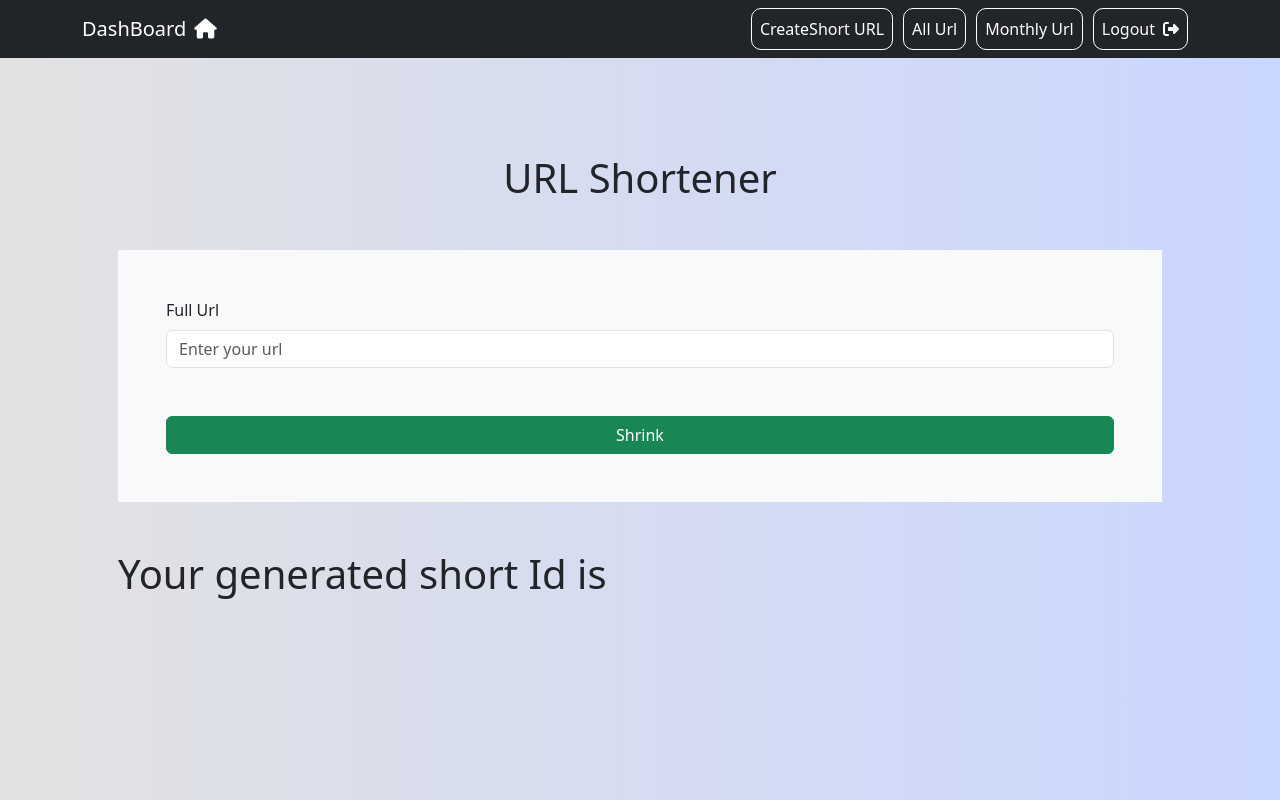
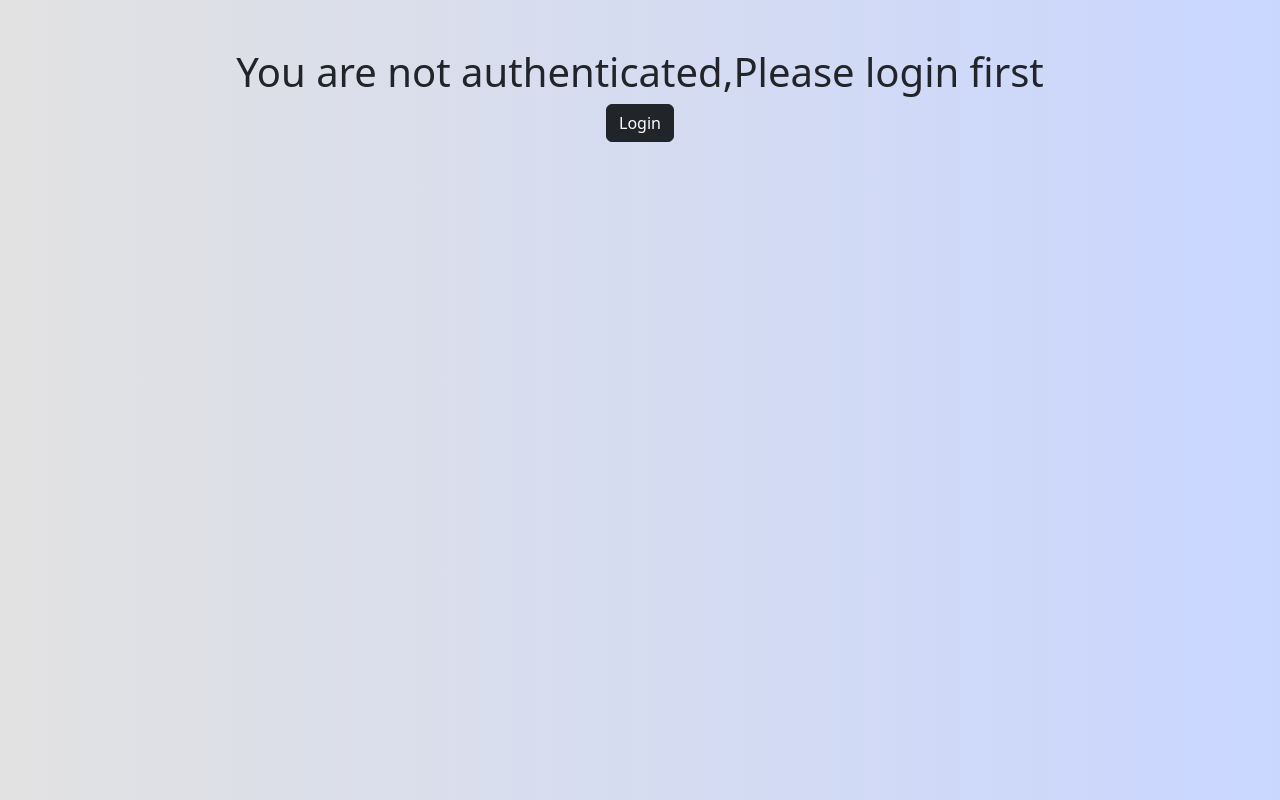
Before and after one commit to manu-git-b-s/url-shortener-frontend, a React (Vite) app: page /create-url in a window 1280 px wide. Built offline with nearby package versions, Linux system fonts and the light colour scheme.

Commit message:
localstorage added

```diff
--- a/src/App.jsx
+++ b/src/App.jsx
@@ -9,23 +9,21 @@ import { ToastContainer } from "react-toastify";
 import "react-toastify/dist/ReactToastify.css";
 import CreateUrl from "./pages/CreateUrl";
 import AllUrl from "./pages/AllUrl";
-import { useState } from "react";
 import MonthlyURL from "./pages/MonthlyURL";
 
 function App() {
-  const [user, setUser] = useState({});
   return (
     <BrowserRouter>
       <ToastContainer />
       <Routes>
-        <Route path="/" element={<Login setUser={setUser} />} />
+        <Route path="/" element={<Login />} />
         <Route path="/register" element={<Register />} />
         <Route path="/forgot-password" element={<ForgotPassword />} />
         <Route path="/reset-password" element={<ResetPassword />} />
-        <Route path="/dashboard" element={<Dashboard user={user} />} />
-        <Route path="/create-url" element={<CreateUrl user={user} />} />
-        <Route path="/monthly-url" element={<MonthlyURL user={user} />} />
-        <Route path="/all-url" element={<AllUrl user={user} />} />
+        <Route path="/dashboard" element={<Dashboard />} />
+        <Route path="/create-url" element={<CreateUrl />} />
+        <Route path="/monthly-url" element={<MonthlyURL />} />
+        <Route path="/all-url" element={<AllUrl />} />
       </Routes>
     </BrowserRouter>
   );
--- a/src/components/Navbar.jsx
+++ b/src/components/Navbar.jsx
@@ -1,6 +1,12 @@
 import { Link } from "react-router-dom";
 
 const Navbar = () => {
+  const handleLogout = () => {
+    localStorage.removeItem("email");
+    localStorage.removeItem("fname");
+    localStorage.removeItem("lname");
+  };
+
   return (
     <nav className="navbar navbar-expand-lg bg-dark navbar-dark">
       <div className="container">
@@ -22,22 +28,16 @@ const Navbar = () => {
         <div className="collapse navbar-collapse" id="navbarNavAltMarkup">
           <div className="navbar-nav ms-auto">
             <Link className="link " to="/create-url">
-              <a className="nav-link" aria-current="page" href="#">
-                CreateShort URL
-              </a>
+              <a className="nav-link">CreateShort URL</a>
             </Link>
             <Link className="link " to="/all-url">
-              <a className="nav-link" aria-current="page" href="#">
-                All Url
-              </a>
+              <a className="nav-link">All Url</a>
             </Link>
             <Link className="link " to="/monthly-url">
-              <a className="nav-link" aria-current="page" href="#">
-                Monthly Url
-              </a>
+              <a className="nav-link">Monthly Url</a>
             </Link>
-            <Link className="link" to="/">
-              <a className="nav-link" aria-current="page" href="#">
+            <Link className="link" to="/" onClick={handleLogout}>
+              <a className="nav-link">
                 Logout
                 <i className="ms-2 fa-solid fa-right-from-bracket"></i>
               </a>
--- /dev/null
+++ b/src/components/Redirect.jsx
@@ -0,0 +1,14 @@
+import { Link } from "react-router-dom";
+
+const Redirect = () => {
+  return (
+    <div className="container my-5 text-center">
+      <h1>You are not authenticated,Please login first</h1>
+      <Link to="/">
+        <button className="btn btn-dark">Login</button>
+      </Link>
+    </div>
+  );
+};
+
+export default Redirect;
--- a/src/pages/AllUrl.jsx
+++ b/src/pages/AllUrl.jsx
@@ -2,17 +2,32 @@ import Navbar from "../components/Navbar";
 import { useEffect, useState } from "react";
 import axios from "axios";
 import { format } from "date-fns";
+import Redirect from "../components/Redirect";
 
-const AllUrl = ({ user }) => {
+const AllUrl = () => {
   const [tableDataToday, setTableDataToday] = useState([]);
   const [allURL, setallURL] = useState([]);
+  const email = localStorage.getItem("email") || "";
+
+  useEffect(() => {
+    const fetchData = async () => {
+      let res = await axios.post(
+        "https://url-shortener-backend-ok26.onrender.com/api/url/all-urls",
+        {
+          email,
+        }
+      );
+      setallURL(res.data.data);
+    };
+    fetchData();
+  }, []);
 
   useEffect(() => {
     const fetchData = async () => {
       let res = await axios.post(
         "https://url-shortener-backend-ok26.onrender.com/api/url/today",
         {
-          email: user.email,
+          email,
         }
       );
       setTableDataToday(res.data.data);
@@ -20,21 +35,10 @@ const AllUrl = ({ user }) => {
     fetchData();
   }, []);
 
-  useEffect(() => {
-    const fetchData = async () => {
-      let res = await axios.post(
-        "https://url-shortener-backend-ok26.onrender.com/api/url/monthly",
-        {
-          email: user.email,
-        }
-      );
-      setallURL(res.data.data);
-    };
-    fetchData();
-  }, []);
-
   return (
     <div>
+      {email !== "" ? (
+        <>
           <Navbar />
           <div className="container">
             <h3 className="my-5">Total URL created by user:{allURL.length}</h3>
@@ -69,7 +73,9 @@ const AllUrl = ({ user }) => {
             <h3 className="my-5">
               Total URL created by user today:{tableDataToday.length}
             </h3>
-        <h1 className="text-center my-5">All Url's created by user today</h1>
+            <h1 className="text-center my-5">
+              All Url's created by user today
+            </h1>
             <table className="table table-striped table-hover table-responsive">
               <thead>
                 <tr>
@@ -97,6 +103,10 @@ const AllUrl = ({ user }) => {
               </tbody>
             </table>
           </div>
+        </>
+      ) : (
+        <Redirect />
+      )}
     </div>
   );
 };
--- a/src/pages/CreateUrl.jsx
+++ b/src/pages/CreateUrl.jsx
@@ -4,10 +4,12 @@ import { useFormik } from "formik";
 import * as Yup from "yup";
 import { toast } from "react-toastify";
 import { useState } from "react";
+import Redirect from "../components/Redirect";
 
-const CreateUrl = ({ user }) => {
+const CreateUrl = () => {
   const [createdURL, setCreatedURL] = useState("");
   const initialValues = { longUrl: "" };
+  const email = localStorage.getItem("email") || "";
 
   const validationSchema = Yup.object({
     longUrl: Yup.string().required("Url is required"),
@@ -19,7 +21,7 @@ const CreateUrl = ({ user }) => {
         "https://url-shortener-backend-ok26.onrender.com/api/url/createURL",
         {
           ...values,
-          email: user.email,
+          email,
         }
       );
       if (res.status === 200) {
@@ -46,10 +48,10 @@ const CreateUrl = ({ user }) => {
     onSubmit,
   });
 
-  console.log(createdURL, "URL");
-
   return (
     <div>
+      {email !== "" ? (
+        <>
           <Navbar />
           <div className="container p-5 my-5 rounded">
             <h1 className="text-center mb-5">URL Shortener</h1>
@@ -92,6 +94,10 @@ const CreateUrl = ({ user }) => {
               </a>
             </h1>
           </div>
+        </>
+      ) : (
+        <Redirect />
+      )}
     </div>
   );
 };
--- a/src/pages/Dashboard.jsx
+++ b/src/pages/Dashboard.jsx
@@ -1,12 +1,22 @@
 import Navbar from "../components/Navbar.jsx";
+import Redirect from "../components/Redirect.jsx";
 
-const Dashboard = ({ user }) => {
+const Dashboard = () => {
+  const fname = localStorage.getItem("fname") || "";
+  const lname = localStorage.getItem("lname") || "";
+  const email = localStorage.getItem("email") || "";
   return (
     <div>
-      <Navbar />
-      <h1 className="text-center mt-5">
-        Welcome to dashboard {user.firstName + " " + user.lastName}
-      </h1>
+      {email !== "" ? (
+        <>
+          <Navbar />
+          <h1 className="text-center mt-5">
+            Welcome to dashboard {fname + " " + lname}
+          </h1>
+        </>
+      ) : (
+        <Redirect />
+      )}
     </div>
   );
 };
--- a/src/pages/Login.jsx
+++ b/src/pages/Login.jsx
@@ -4,7 +4,7 @@ import * as Yup from "yup";
 import axios from "axios";
 import { toast } from "react-toastify";
 
-const Login = ({ setUser }) => {
+const Login = () => {
   const navigate = useNavigate();
   const initialValues = { email: "", password: "" };
 
@@ -23,9 +23,9 @@ const Login = ({ setUser }) => {
         values
       );
       if (res.status === 200) {
-        localStorage.setItem("user", JSON.stringify(res.data.data.email));
-        console.log(res.data);
-        setUser(res.data.data);
+        localStorage.setItem("email", res.data.data.email);
+        localStorage.setItem("fname", res.data.data.firstName);
+        localStorage.setItem("lname", res.data.data.lastName);
         toast.success(res.data.message);
         navigate("/dashboard");
       }
--- a/src/pages/MonthlyURL.jsx
+++ b/src/pages/MonthlyURL.jsx
@@ -2,16 +2,18 @@ import Navbar from "../components/Navbar";
 import { useEffect, useState } from "react";
 import axios from "axios";
 import { format } from "date-fns";
+import Redirect from "../components/Redirect";
 
-const MonthlyURL = ({ user }) => {
+const MonthlyURL = () => {
   const [monthlyData, setMonthlyData] = useState([]);
+  const email = localStorage.getItem("email") || "";
 
   useEffect(() => {
     const fetchData = async () => {
       let res = await axios.post(
         "https://url-shortener-backend-ok26.onrender.com/api/url/monthly",
         {
-          email: user.email,
+          email,
         }
       );
       setMonthlyData(res.data.data);
@@ -21,6 +23,8 @@ const MonthlyURL = ({ user }) => {
 
   return (
     <div>
+      {email !== "" ? (
+        <>
           <Navbar />
           <div className="container">
             <h3 className="my-5">
@@ -54,6 +58,10 @@ const MonthlyURL = ({ user }) => {
               </tbody>
             </table>
           </div>
+        </>
+      ) : (
+        <Redirect />
+      )}
     </div>
   );
 };
--- a/src/pages/Register.jsx
+++ b/src/pages/Register.jsx
@@ -144,7 +144,8 @@ const Register = () => {
             Already have an account ?{" "}
             <Link
               to="/"
-              className="link link-primary text-decoration-underline "
+              className="link-primary text-decoration-underline"
+              style={{ color: "blue" }}
             >
               Login
             </Link>
--- a/src/pages/ResetPassword.jsx
+++ b/src/pages/ResetPassword.jsx
@@ -22,8 +22,6 @@ const ResetPassword = () => {
         "https://url-shortener-backend-ok26.onrender.com/api/user/list-all-users"
       );
       if (res.data && res.data.users) {
-        console.log(res.data);
-        console.log("data", res.data);
         const reqUser = res.data.users.find((user) => user.email === email);
         if (reqUser) {
           const tokenCheck = reqUser.token === token;
@@ -34,6 +32,7 @@ const ResetPassword = () => {
         }
       }
     } catch (error) {
+      toast.error("Internal server error");
       console.log(error);
     }
   }
```
Lines whose indentation alone changed are shown as unchanged.
